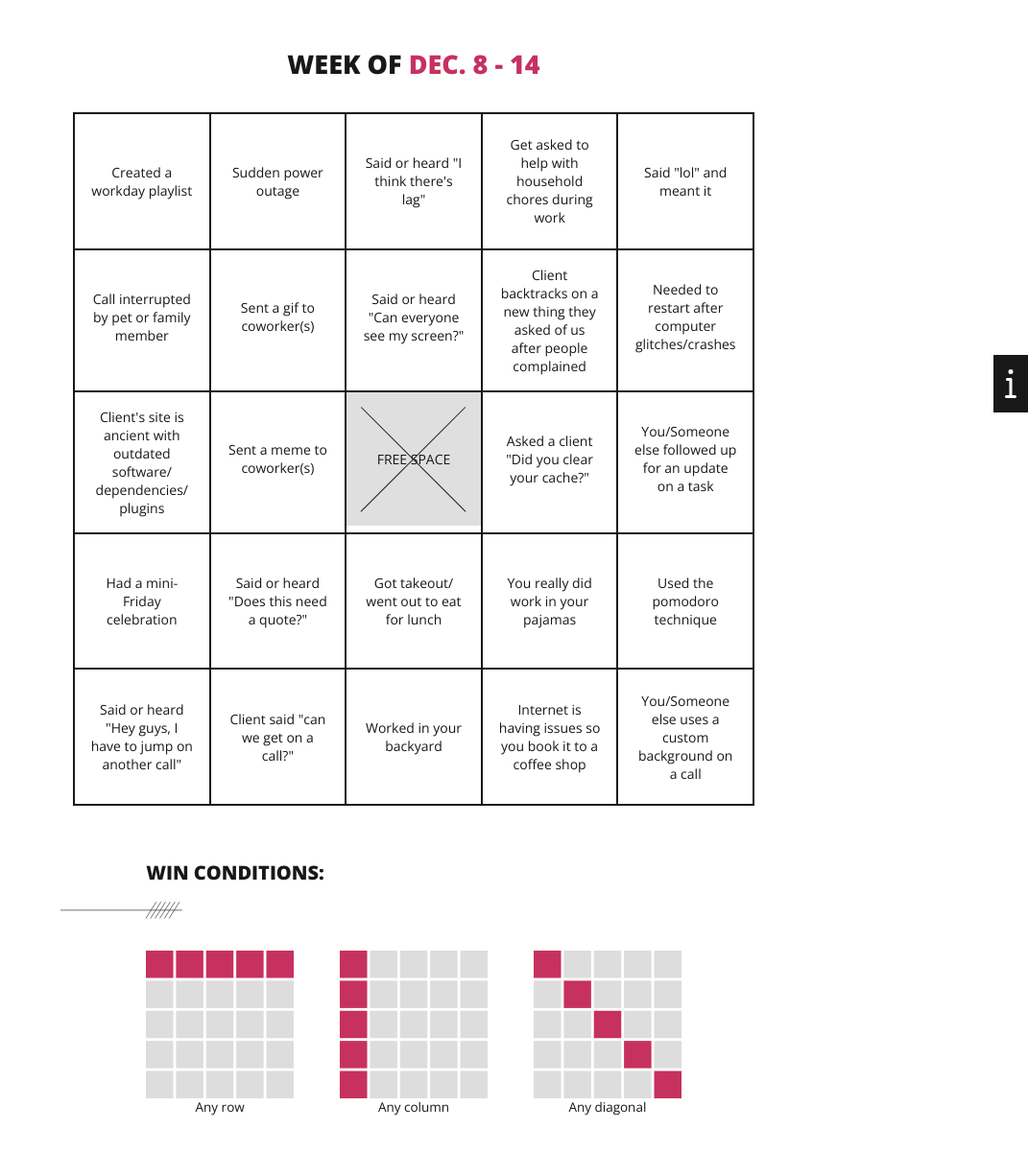
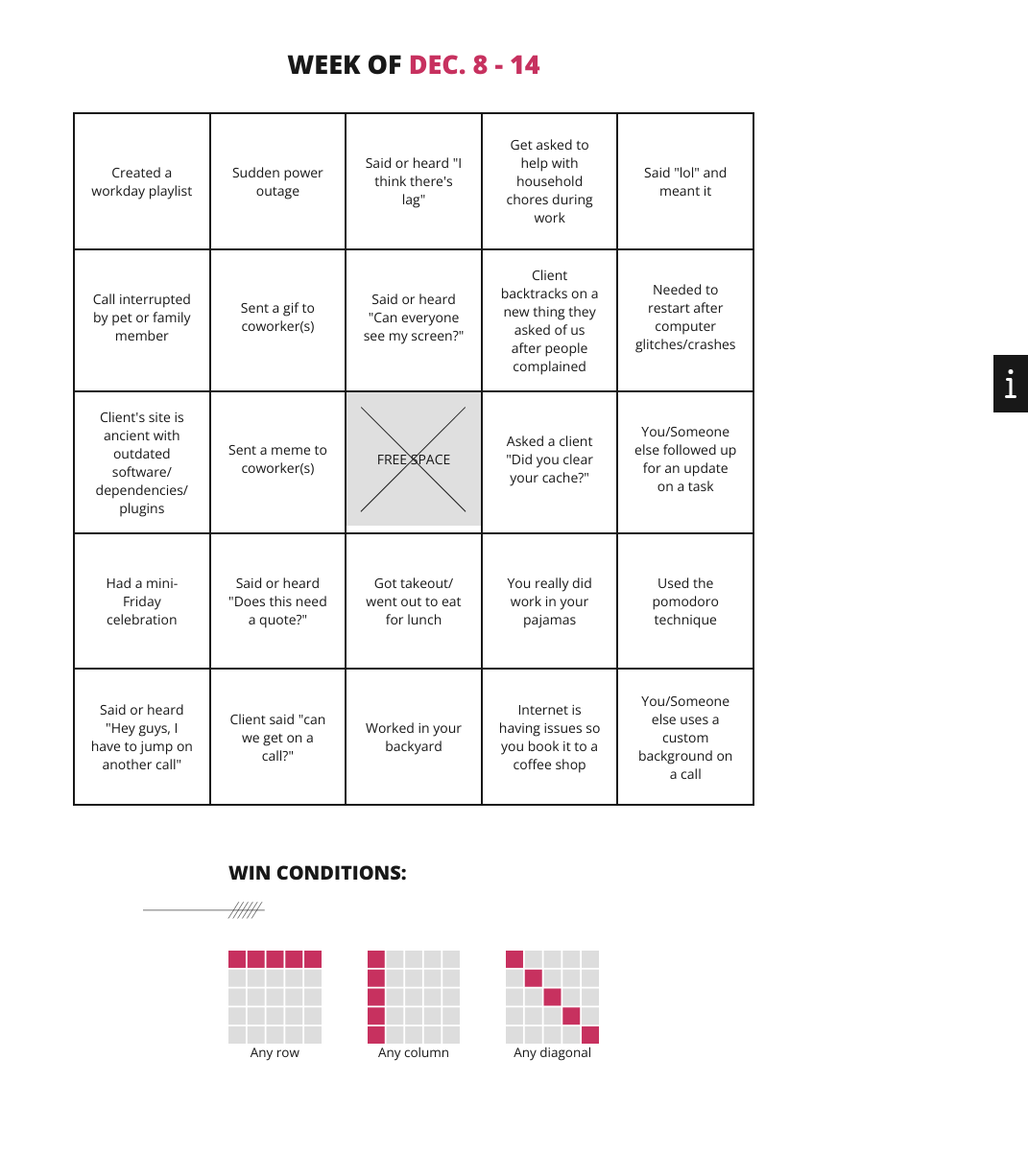
Before and after one commit to giantpaper/techybingo, a Vue app: page / in a window 1280 px wide. Shown: the top 1202 px of the page at 96% size, without its empty margins (209-1280 px from the left). After the commit the page ends 1154 px from the top, so only its background shows below. Built offline with nearby package versions, Linux system fonts and the light colour scheme.

Commit message:
IMPROV: changed width of each <figure>

```diff
--- a/src/components/WinCond.vue
+++ b/src/components/WinCond.vue
@@ -21,6 +21,7 @@
 		display: flex;
 		flex-wrap: wrap;
 		gap: 1rem;
+		width: 50ch;
 		justify-content: space-between;
 		figure {
 			width: calc( (100% / 3) - 2rem );
```
